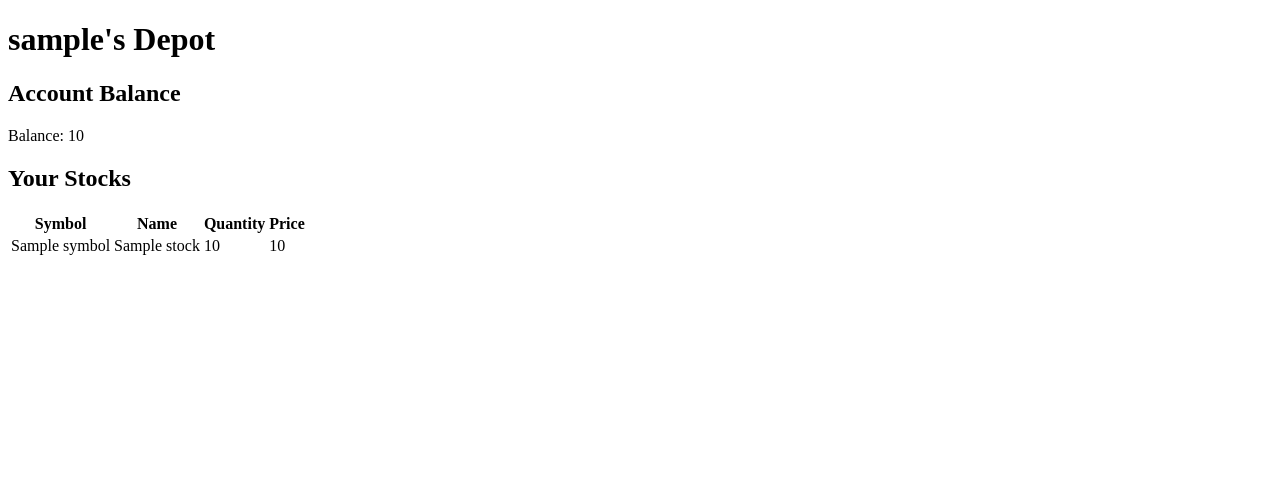
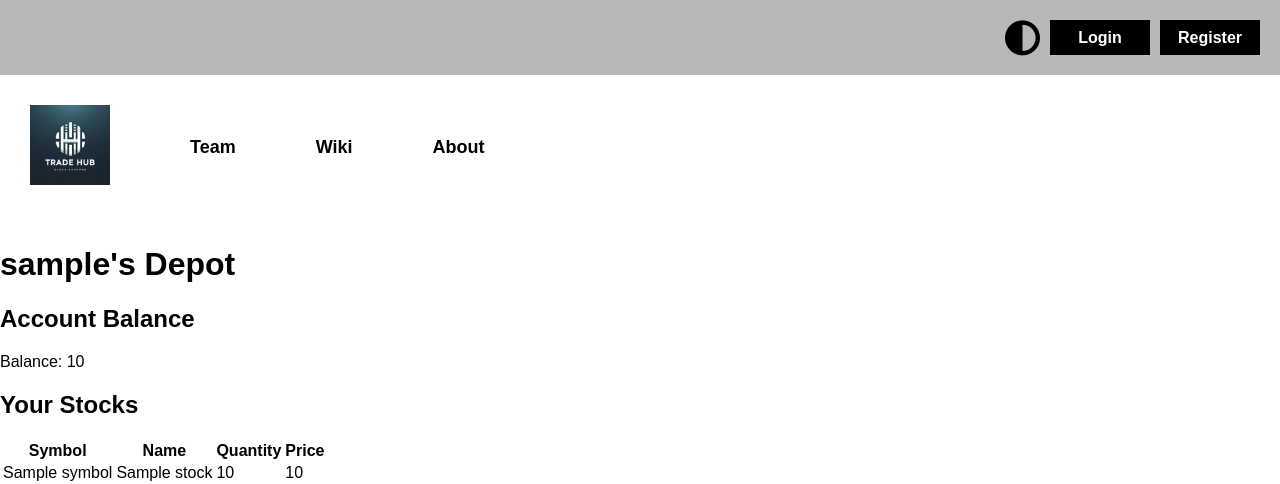
Before and after one commit to McLovin-81/trade-hub, a Flask app: template app/templates/depot/depot.html in a window 1280 px wide. Shown: the top 484 px of the page. Run offline with Flask 3, Linux system fonts and the light colour scheme; the visitor is signed in with stand-in values (Sample User, id 1); the template is opened without the code that fills it: most values are stand-ins (such as "Sample title", 1, 10 or a date in 2020).

Commit message:
new look

```diff
--- a/app/templates/depot/depot.html
+++ b/app/templates/depot/depot.html
@@ -1,11 +1,42 @@
 <!DOCTYPE html>
 <html lang="en">
+
 <head>
     <meta charset="UTF-8">
     <meta name="viewport" content="width=device-width, initial-scale=1.0">
     <title>{{ current_user.username }}'s Depot</title>
+
+    <link rel="stylesheet" href="{{ url_for('static', filename='css/styles.css') }}"> <!-- Global styles -->
+    <link rel="stylesheet" href="{{ url_for('static', filename='css/navBars.css') }}"> <!-- Index-specific styles -->
+
+    <!-- Font Awesome CDN -->
+    <link rel="stylesheet"
+        href="https://cdnjs.cloudflare.com/ajax/libs/font-awesome/6.0.0-beta3/css/all.min.css">
 </head>
+
 <body>
+    <!-- Top Navigation -->
+    <header class="top-nav">
+        <i class="fa-solid fa-circle-half-stroke dark-mode-toggle" aria-label="Toggle Dark Mode" tabindex="0"></i>
+        <a href="{{ url_for('auth.login') }}" aria-label="Trade Hub Home">
+            <button class="btn" tabindex="1">Login</button>
+        </a>
+        <a href="{{ url_for('auth.register') }}" aria-label="Trade Hub Home">
+            <button class="btn">Register</button>
+        </a>
+    </header>
+
+    <!-- Main Navigation -->
+    <nav class="main-nav">
+        <a href="{{ url_for('home_page.index') }}" aria-label="Trade Hub Home">
+            <img class="logo" src="{{ url_for('static', filename='images/logo.jpg') }}" alt="Trade Hub Logo">
+        </a>
+            <a href="#" aria-label="View Team">Team</a>
+            <a href="#" aria-label="View Wiki">Wiki</a>
+            <a href="#" aria-label="About Trade Hub">About</a>
+    </nav>
+
+
     <h1>{{ current_user.username }}'s Depot</h1>
 
     <h2>Account Balance</h2>
@@ -32,5 +63,11 @@
             {% endfor %}
         </tbody>
     </table>
+
+    <!-- scripts -->
+    <script src="{{ url_for('static', filename='js/main.js') }}"></script>
 </body>
 </html>
+
+
+<!-- json what i get: {json with 5  fields} -->
```
